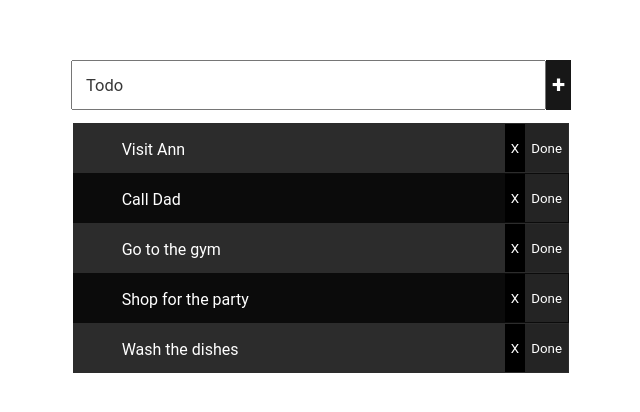
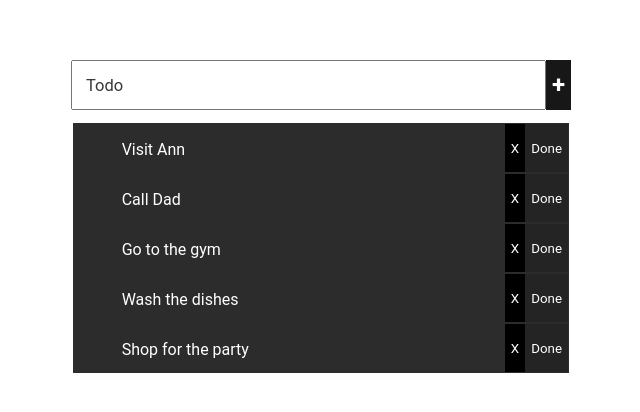
Before and after one commit to milihendrix/to-do-list-Angular, an Angular app: page / in a window 1280 px wide. Shown: the part 108-520 px from the top of the page, without its empty margins (319-959 px from the left). Built offline with nearby package versions, Linux system fonts and the light colour scheme.

Commit message:
change hard-coded list items to for loop

```diff
--- a/src/app/app.component.html
+++ b/src/app/app.component.html
@@ -5,54 +5,10 @@
       <button class="add-button">+</button>
     </div>
     <table>
-      <tr class="even">
+      <tr *ngFor = "let task of tasks" class="even">
         <td>
           <pre>
-            Visit Ann
-          </pre>
-        </td>
-        <td>
-          <button class="remove-button">X</button>
-          <button class="done-button">Done</button>
-        </td>
-      </tr>
-      <tr class="odd">
-        <td>
-          <pre>
-            Call Dad
-          </pre>
-        </td>
-        <td>
-          <button class="remove-button">X</button>
-          <button class="done-button">Done</button>
-        </td>
-      </tr>
-      <tr class="even">
-        <td>
-          <pre>
-            Go to the gym
-          </pre>
-        </td>
-        <td>
-          <button class="remove-button">X</button>
-          <button class="done-button">Done</button>
-        </td>
-      </tr>
-      <tr class="odd">
-        <td>
-          <pre>
-            Shop for the party
-          </pre>
-        </td>
-        <td>
-          <button class="remove-button">X</button>
-          <button class="done-button">Done</button>
-        </td>
-      </tr>
-      <tr class="even">
-        <td>
-          <pre>
-            Wash the dishes
+            {{task}}
           </pre>
         </td>
         <td>
--- a/src/app/app.component.ts
+++ b/src/app/app.component.ts
@@ -6,5 +6,12 @@
   styleUrls: ['./app.component.css']
 })
 export class AppComponent {
-  title = 'todo-list';
+  title = 'todo-list'
+  tasks = [
+    "Visit Ann",
+    'Call Dad',
+    'Go to the gym',
+    'Wash the dishes',
+    "Shop for the party"
+  ];
 }
```
